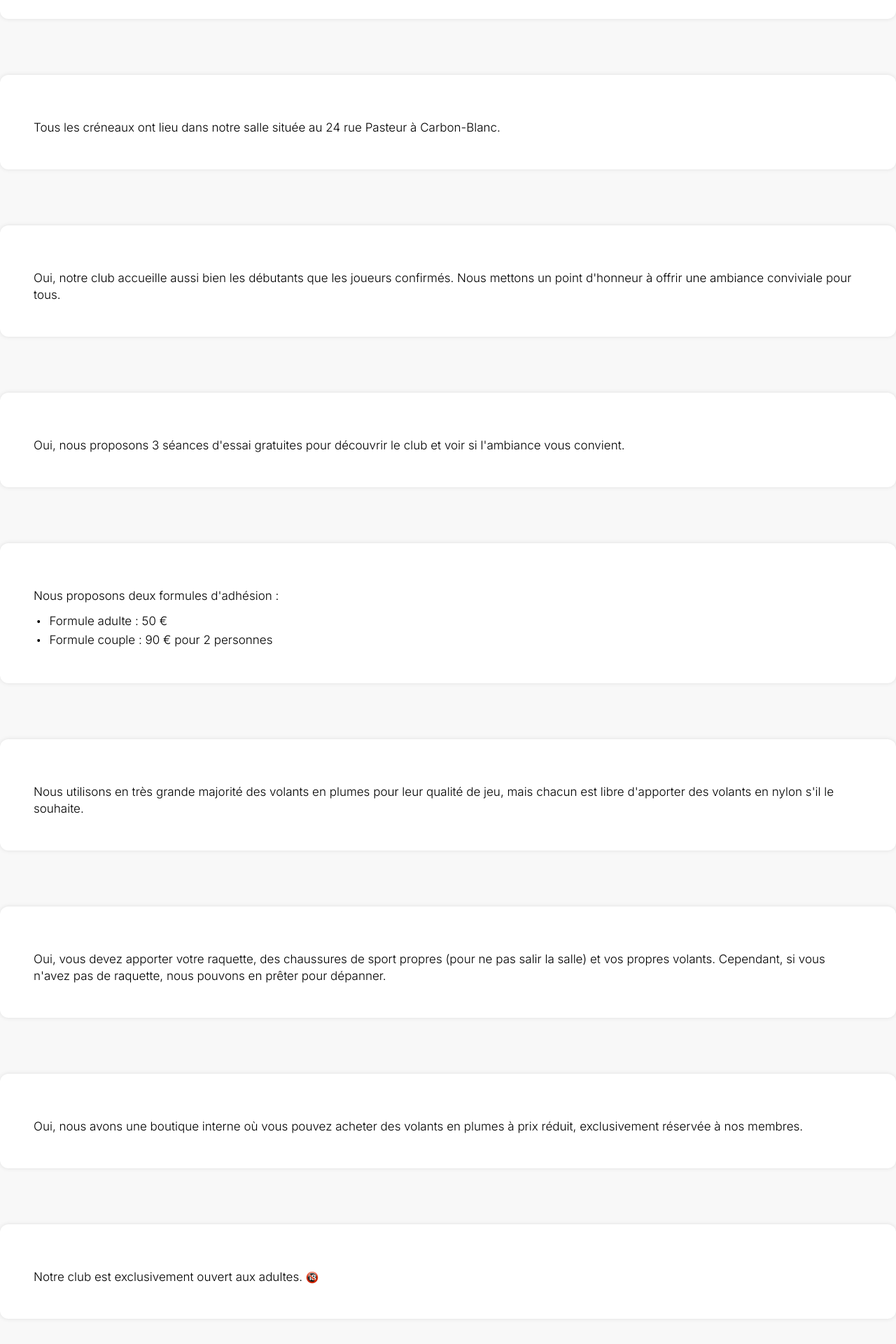
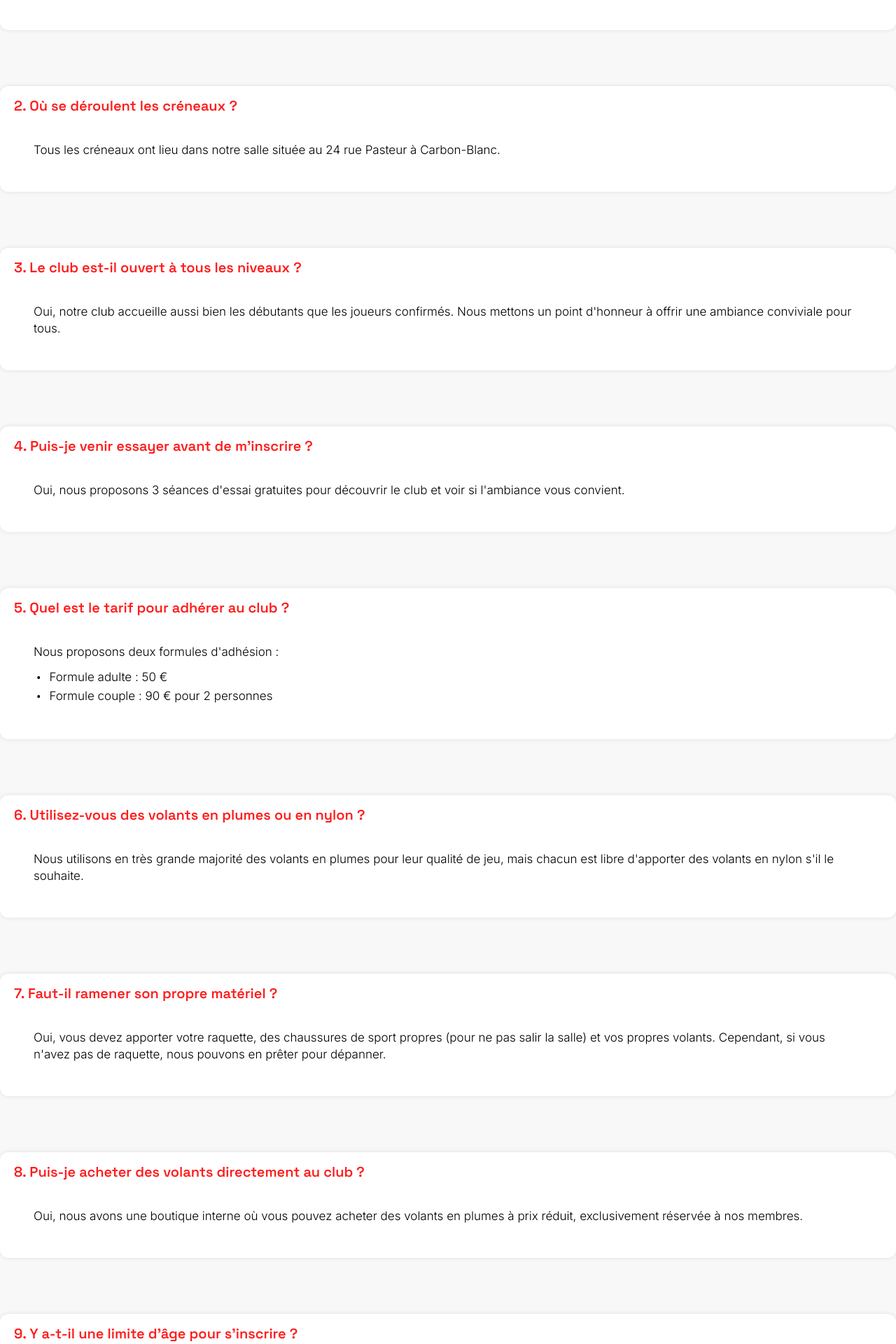
Before and after one commit to Matsuel/CACBO-Badminton, a Next.js app: page /faq in a window 1280 px wide. Shown: the part 700-2620 px from the top of the page at 70% size. Built offline with nearby package versions, Linux system fonts and the light colour scheme; a web font is replaced by a local one.

Commit message:
fix: corriger l'attribut 'blocTitle' en 'title' dans plusieurs composants Bloc

```diff
--- a/src/app/adherer/page.tsx
+++ b/src/app/adherer/page.tsx
@@ -25,7 +25,7 @@ const Adherer = () => {
             description
         >
 
-            <Bloc blocTitle="Pourquoi nous rejoindre ?" className="mt-0">
+            <Bloc title="Pourquoi nous rejoindre ?" className="mt-0">
                 <BlocLeft className="gap-5">
                     <Paragraphe>
                         En rejoignant notre club, vous intégrez une <strong className="font-medium">communauté
@@ -53,7 +53,7 @@ const Adherer = () => {
                 </BlocRight>
             </Bloc>
 
-            <Bloc blocTitle="Comment ?">
+            <Bloc title="Comment ?">
                 <BlocLeft>
                     <Subtitle>
                         <span className="underline">Documents nécessaires</span> : préparez votre dossier <Emoji name="clipboard" width={22} />
@@ -125,7 +125,7 @@ const Adherer = () => {
 
             </Bloc>
 
-            <Bloc blocTitle="Où et à quelle heure ?">
+            <Bloc title="Où et à quelle heure ?">
                 <BlocLeft className="gap-2">
                     <Paragraphe className="w-[80%]">
                         Nous nous situons au <span className="underline">Complexe sportif Philippe Madrelle</span>,
@@ -168,7 +168,7 @@ const Adherer = () => {
                 </BlocRight>
             </Bloc>
 
-            <Bloc blocTitle="À quel prix ?">
+            <Bloc title="À quel prix ?">
                 <BlocLeft>
                     <Subtitle>
                         <span className="underline">Tarifs avantageux</span> : adhérez à prix réduits ! <Emoji name="euro" width={24} />
--- a/src/app/contact/page.tsx
+++ b/src/app/contact/page.tsx
@@ -20,7 +20,7 @@ const Contact = () => {
             subtitle='Besoin d’infos ? Nous sommes à votre écoute !'
             icon={ContactLogo}
         >
-            <Bloc blocTitle='Découvrez comment nous joindre !' className='mt-0'>
+            <Bloc title='Découvrez comment nous joindre !' className='mt-0'>
                 <BlocLeft className='bg-transparent p-0 gap-7'>
 
                     <BlocLeft className='lg:w-full gap-5'>
--- a/src/app/faq/page.tsx
+++ b/src/app/faq/page.tsx
@@ -14,7 +14,7 @@ const Faq = () => {
             subtitle='Toutes les infos pratiques sur notre club !'
             icon={Bubble}
         >
-            <Bloc blocTitle='1.  Quelles sont les créneaux horaires d’entraînement ?' blocIcon={<Emoji name='alarm' width={24} />} className='mt-0'>
+            <Bloc title='1.  Quelles sont les créneaux horaires d’entraînement ?' className='mt-0'>
                 <BlocFull>
                     <Paragraphe>
                         Nos créneaux sont les suivants :
@@ -34,7 +34,7 @@ const Faq = () => {
                 </BlocFull>
             </Bloc>
 
-            <Bloc blocTitle='2.  Où se déroulent les créneaux ?' blocIcon={<Emoji name='home' width={24} />} className='mt-20'>
+            <Bloc title='2.  Où se déroulent les créneaux ?' className='mt-20'>
                 <BlocFull>
                     <Paragraphe>
                         Tous les créneaux ont lieu dans notre salle située au 24 rue Pasteur à Carbon-Blanc.
@@ -42,7 +42,7 @@ const Faq = () => {
                 </BlocFull>
             </Bloc>
 
-            <Bloc blocTitle='3.  Le club est-il ouvert à tous les niveaux ?' className='mt-20'>
+            <Bloc title='3.  Le club est-il ouvert à tous les niveaux ?' className='mt-20'>
                 <BlocFull>
                     <Paragraphe>
                         Oui, notre club accueille aussi bien les débutants que les joueurs confirmés. Nous mettons un point d&apos;honneur à offrir une ambiance conviviale pour tous.
@@ -50,7 +50,7 @@ const Faq = () => {
                 </BlocFull>
             </Bloc>
 
-            <Bloc blocTitle="4.  Puis-je venir essayer avant de m'inscrire ?" className='mt-20'>
+            <Bloc title="4.  Puis-je venir essayer avant de m'inscrire ?" className='mt-20'>
                 <BlocFull>
                     <Paragraphe>
                         Oui, nous proposons 3 séances d&apos;essai gratuites pour découvrir le club et voir si l&apos;ambiance vous convient.
@@ -58,7 +58,7 @@ const Faq = () => {
                 </BlocFull>
             </Bloc>
 
-            <Bloc blocTitle='5.  Quel est le tarif pour adhérer au club ?' blocIcon={<Emoji name='euro' width={24} />} className='mt-20'>
+            <Bloc title='5.  Quel est le tarif pour adhérer au club ?' className='mt-20'>
                 <BlocFull>
                     <Paragraphe>
                         Nous proposons deux formules d&apos;adhésion :
@@ -75,7 +75,7 @@ const Faq = () => {
                 </BlocFull>
             </Bloc>
 
-            <Bloc blocTitle='6.  Utilisez-vous des volants en plumes ou en nylon ?' className='mt-20'>
+            <Bloc title='6.  Utilisez-vous des volants en plumes ou en nylon ?' className='mt-20'>
                 <BlocFull>
                     <Paragraphe>
                         Nous utilisons en très grande majorité des volants en plumes pour leur qualité de jeu, mais chacun est libre d&apos;apporter des volants en nylon s&apos;il le souhaite.
@@ -83,7 +83,7 @@ const Faq = () => {
                 </BlocFull>
             </Bloc>
 
-            <Bloc blocTitle='7.  Faut-il ramener son propre matériel ?' className='mt-20'>
+            <Bloc title='7.  Faut-il ramener son propre matériel ?' className='mt-20'>
                 <BlocFull>
                     <Paragraphe>
                         Oui, vous devez apporter votre raquette, des chaussures de sport propres (pour ne pas salir la salle) et vos propres volants. Cependant, si vous n&apos;avez pas de raquette, nous pouvons en prêter pour dépanner.
@@ -91,7 +91,7 @@ const Faq = () => {
                 </BlocFull>
             </Bloc>
 
-            <Bloc blocTitle='8.  Puis-je acheter des volants directement au club ?' className='mt-20'>
+            <Bloc title='8.  Puis-je acheter des volants directement au club ?' className='mt-20'>
                 <BlocFull>
                     <Paragraphe>
                         Oui, nous avons une boutique interne où vous pouvez acheter des volants en plumes à prix réduit, exclusivement réservée à nos membres.
@@ -99,7 +99,7 @@ const Faq = () => {
                 </BlocFull>
             </Bloc>
 
-            <Bloc blocTitle='9.  Y a-t-il une limite d’âge pour s’inscrire ?' className='mt-20'>
+            <Bloc title='9.  Y a-t-il une limite d’âge pour s’inscrire ?' className='mt-20'>
                 <BlocFull>
                     <Paragraphe>
                         Notre club est exclusivement ouvert aux adultes. <Emoji name='adult' width={18} />
@@ -107,7 +107,7 @@ const Faq = () => {
                 </BlocFull>
             </Bloc>
 
-            <Bloc blocTitle='10.  Proposez-vous des cours encadrés ?' className='mt-20'>
+            <Bloc title='10.  Proposez-vous des cours encadrés ?' className='mt-20'>
                 <BlocFull>
                     <Paragraphe>
                         Nous ne proposons pas de cours encadrés actuellement. Cependant, les joueurs expérimentés du club seront ravis de partager leurs conseils.
@@ -115,7 +115,7 @@ const Faq = () => {
                 </BlocFull>
             </Bloc>
 
-            <Bloc blocTitle='11.  Organisez-vous des événements en dehors des créneaux ?' blocIcon={<Emoji name='party' width={24} />} className='mt-20'>
+            <Bloc title='11.  Organisez-vous des événements en dehors des créneaux ?' className='mt-20'>
                 <BlocFull>
                     <Paragraphe>
                         Oui, nous organisons des événements réguliers tels que des soirées apéritives les vendredis et des sorties conviviales, comme des repas de fin d’année.
@@ -123,7 +123,7 @@ const Faq = () => {
                 </BlocFull>
             </Bloc>
 
-            <Bloc blocTitle='12.  Combien de terrains sont disponibles pendant les créneaux ?' className='mt-20'>
+            <Bloc title='12.  Combien de terrains sont disponibles pendant les créneaux ?' className='mt-20'>
                 <BlocFull>
                     <Paragraphe>
                         Nous disposons de 7 terrains dans la salle, ce qui permet de jouer en double ou en simple selon le nombre de participants.
@@ -131,7 +131,7 @@ const Faq = () => {
                 </BlocFull>
             </Bloc>
 
-            <Bloc blocTitle="13.  Comment m’inscrire au club ?" className='mt-20'>
+            <Bloc title="13.  Comment m’inscrire au club ?" className='mt-20'>
                 <BlocFull>
                     <Paragraphe>
                         L&apos;inscription se fait via notre plateforme partenaire HelloAsso. Vous pouvez également vous inscrire sur papier (page “adhérer” de notre site).
@@ -139,7 +139,7 @@ const Faq = () => {
                 </BlocFull>
             </Bloc>
 
-            <Bloc blocTitle="14.  Puis-je venir jouer en dehors des créneaux horaires ?" className='mt-20'>
+            <Bloc title="14.  Puis-je venir jouer en dehors des créneaux horaires ?" className='mt-20'>
                 <BlocFull>
                     <Paragraphe>
                         Malheureusement, l&apos;accès à la salle est limité aux créneaux horaires définis.
@@ -147,7 +147,7 @@ const Faq = () => {
                 </BlocFull>
             </Bloc>
 
-            <Bloc blocTitle="15.  Comment puis-je vous contacter pour plus d’informations ?" blocIcon={<Emoji name='phone' width={24} />} className='mt-20'>
+            <Bloc title="15.  Comment puis-je vous contacter pour plus d’informations ?" className='mt-20'>
                 <BlocFull>
                     <Paragraphe>
                         Vous pouvez nous contacter par mail à hello@cacbobad.fr ou venir directement lors des créneaux.
--- a/src/app/histoire/page.tsx
+++ b/src/app/histoire/page.tsx
@@ -23,7 +23,7 @@ const Histoire = () => {
             icon={Book}
         >
 
-            <Bloc blocTitle="La naissance du club" className="mt-0">
+            <Bloc title="La naissance du club" className="mt-0">
                 <BlocInfos className="lg:w-[53%] h-auto relative">
                     <Paragraphe className="w-full h-auto">
                         Le CACBO Badminton voit le jour en 2007, grâce à l&apos;initiative de trois passionnés : Ahmed
@@ -37,7 +37,7 @@ const Histoire = () => {
                 </BlocInfos>
             </Bloc>
 
-            <Bloc>
+            <Bloc title="">
                 <div />
                 <div
                     className="md:w-[94%] w-[90%] h-auto flex flex-col items-center justify-center bg-white rounded-ten p-[30px] md:mb-[170px] mt-20 mb-[50px] relative gap-30">
@@ -70,7 +70,7 @@ const Histoire = () => {
                 </div>
             </Bloc>
 
-            <Bloc blocTitle="La renaissance de la section">
+            <Bloc title="La renaissance de la section">
                 <BlocInfos className="lg:w-[67%] h-auto gap-30">
                     <Paragraphe>
                         Cependant, en septembre 2022, il renaît sous l&apos;impulsion de Laurent Thomas, l&apos;un de ses
@@ -87,7 +87,7 @@ const Histoire = () => {
 
             </Bloc>
 
-            <Bloc blocTitle="Et le CACBO dans tout ça ?">
+            <Bloc title="Et le CACBO dans tout ça ?">
 
                 <BlocInfos className="lg:w-full lg:flex-row flex-col items-center">
                     <div className="lg:w-4/5 w-full h-auto flex flex-col items-center justify-center lg:gap-30 gap-5">
```
Also changed, not shown: src/app/regles/page.tsx (+6 -6 lines).
